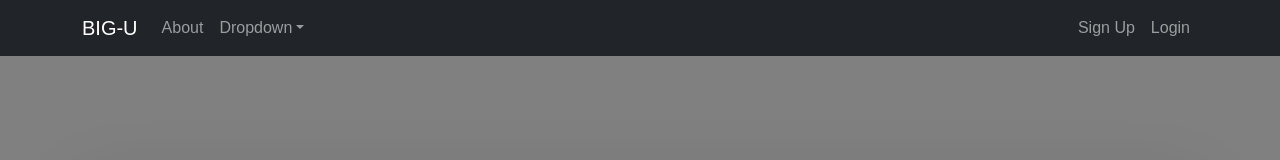
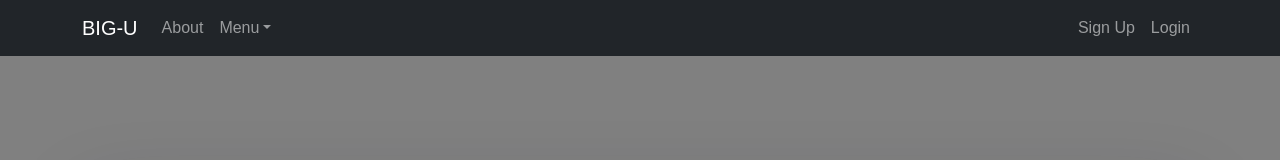
Before and after one commit to dcoppage86/big-u-frontend, a React (Create React App) app: page / in a window 1280 px wide. Shown: the top 160 px of the page. Built offline with nearby package versions, Linux system fonts and the light colour scheme; no server answers.

Commit message:
added if statment to return the current_user greeting in nav_bar

```diff
--- a/src/components/NavBar.js
+++ b/src/components/NavBar.js
@@ -4,7 +4,7 @@ import Logout from './Logout';
 import { Navbar, Container, Nav, NavDropdown } from 'react-bootstrap'
 import { NavLink } from 'react-router-dom'
 
-const NavigationBar = ({ currentUser }) => {
+const NavigationBar = ({ currentUser, loggedIn }) => {
     return (
       <Navbar collapseOnSelect expand="lg" bg="dark" variant="dark">
       <Container>
@@ -13,7 +13,7 @@ const NavigationBar = ({ currentUser }) => {
       <Navbar.Collapse id="responsive-navbar-nav">
         <Nav className="me-auto">
           <NavLink className="nav-link" to="/about">About</NavLink>
-          <NavDropdown title="Dropdown" id="collasible-nav-dropdown">
+          <NavDropdown title="Menu" id="collasible-nav-dropdown">
             {currentUser ? <NavLink className="dropdown-item" exact to="/user-entries">Entries</NavLink> : null}
             {currentUser ? <NavLink className="dropdown-item" exact to="/library">Library</NavLink> : null}
             <NavLink className="dropdown-item" exact to="/contact">Contact Us</NavLink>
@@ -21,7 +21,7 @@ const NavigationBar = ({ currentUser }) => {
         </Nav>
         <Nav>
           {currentUser ? null : <NavLink exact className="nav-link" to="/signup">Sign Up</NavLink>}
-          {currentUser ? <Logout/> : <NavLink exact className="nav-link" to="/login">Login</NavLink>}
+          {loggedIn ?<><strong id="loggedin" style={{color: "white"}}>Logged in as, {currentUser.attributes.first_name}</strong> <Logout/></> : <NavLink exact className="nav-link" to="/login">Login</NavLink>}
         </Nav>
       </Navbar.Collapse>
       </Container>
@@ -33,7 +33,8 @@ const NavigationBar = ({ currentUser }) => {
 
 const mapStateToProps = ({ currentUser }) => {
     return {
-      currentUser
+      currentUser,
+      loggedIn: !!currentUser
     }
   }
 
```
